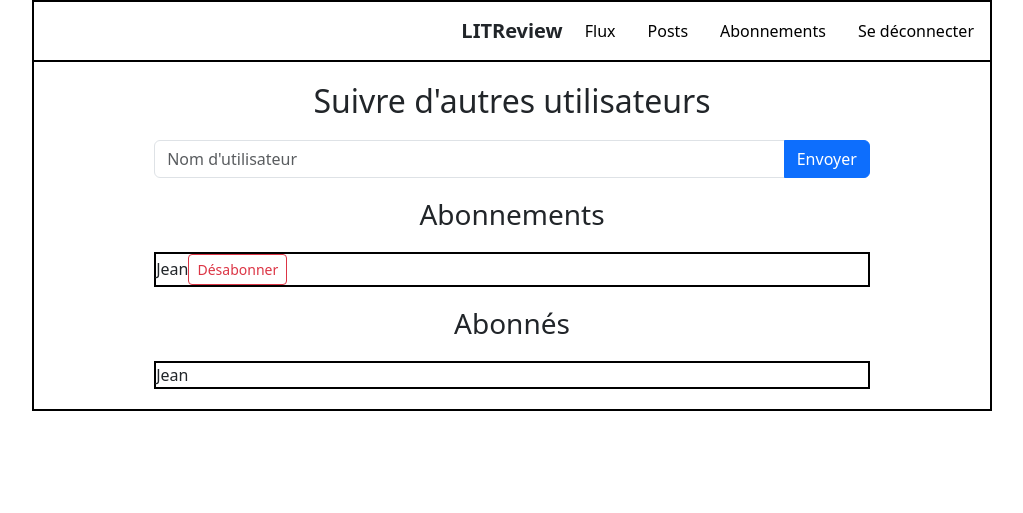
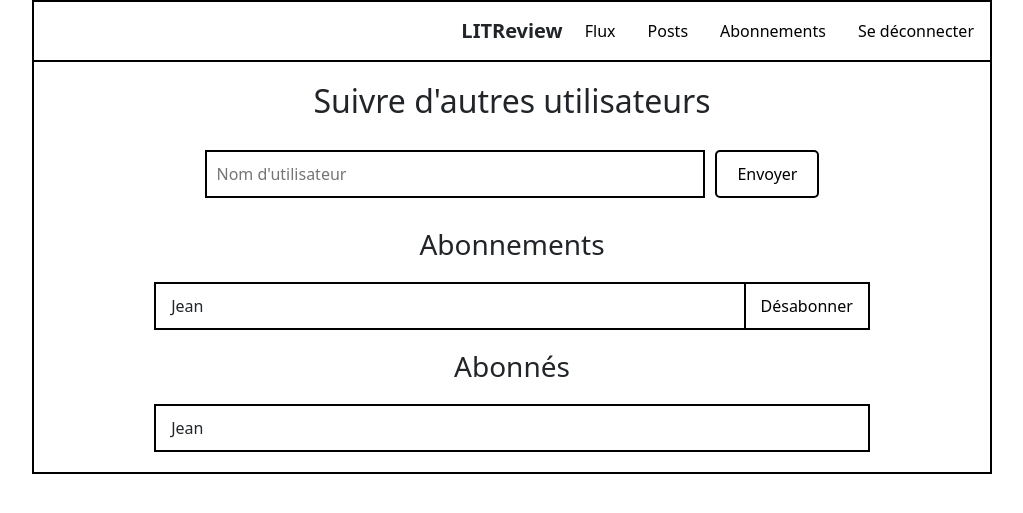
Before and after one commit to Hedi-Slm/Project9_Django_app, a Django app: page /social/subscriptions/ in a window 1280 px wide. Shown: the top 513 px of the page, without its empty margins (128-1151 px from the left). Run offline with Django 5.2, Linux system fonts and the light colour scheme; a user stored in the database is signed in; data comes from the database, SQL or seed files in the repository.

Commit message:
Updated subscription.html to match wireframe

```diff
--- a/social/templates/social/subscription.html
+++ b/social/templates/social/subscription.html
@@ -2,6 +2,7 @@
 
 {% block title %}Abonnements - LITReview{% endblock title %}
 {% load static %}
+
 {% block extra_css %}
 <link rel="stylesheet" href="{% static '/social/subscription.css' %}">
 {% endblock extra_css %}
@@ -12,9 +13,9 @@
 
     <form method="POST" action="{% url 'social:subscription_page' %}" class="follow-form">
         {% csrf_token %}
-        <div class="input-group mb-3">
-            <input type="text" name="username" class="form-control" placeholder="Nom d'utilisateur" required>
-            <button type="submit" class="btn btn-primary">Envoyer</button>
+        <div class="search-container">
+            <input type="text" name="username" class="search-input" placeholder="Nom d'utilisateur" required>
+            <button type="submit" class="search-button">Envoyer</button>
         </div>
     </form>
 
@@ -28,16 +29,15 @@
     </div>
     {% endif %}
 
-    <div class="subscriptions-lists">
-        <div class="following-section">
+    <div class="subscriptions-section">
         <h3>Abonnements</h3>
         <div class="subscription-list">
             {% for follow in following %}
             <div class="subscription-item">
-                    <span>{{ follow.followed_user.username }}</span>
-                    <form method="POST" action="{% url 'social:unfollow_user' follow.followed_user.id %}" class="d-inline">
+                <div class="user-name">{{ follow.followed_user.username }}</div>
+                <form method="POST" action="{% url 'social:unfollow_user' follow.followed_user.id %}" class="unsubscribe-form">
                     {% csrf_token %}
-                        <button type="submit" class="btn btn-outline-danger btn-sm">Désabonner</button>
+                    <button type="submit" class="unsubscribe-button">Désabonner</button>
                 </form>
             </div>
             {% endfor %}
@@ -46,14 +46,13 @@
 
     <div class="followers-section">
         <h3>Abonnés</h3>
-            <div class="subscription-list">
+        <div class="followers-list">
             {% for follower in followers %}
-                <div class="subscription-item">
-                    <span>{{ follower.user.username }}</span>
+            <div class="follower-item">
+                <div class="user-name">{{ follower.user.username }}</div>
             </div>
             {% endfor %}
         </div>
     </div>
 </div>
-</div>
 {% endblock content %}
```
Lines whose indentation alone changed are shown as unchanged.
